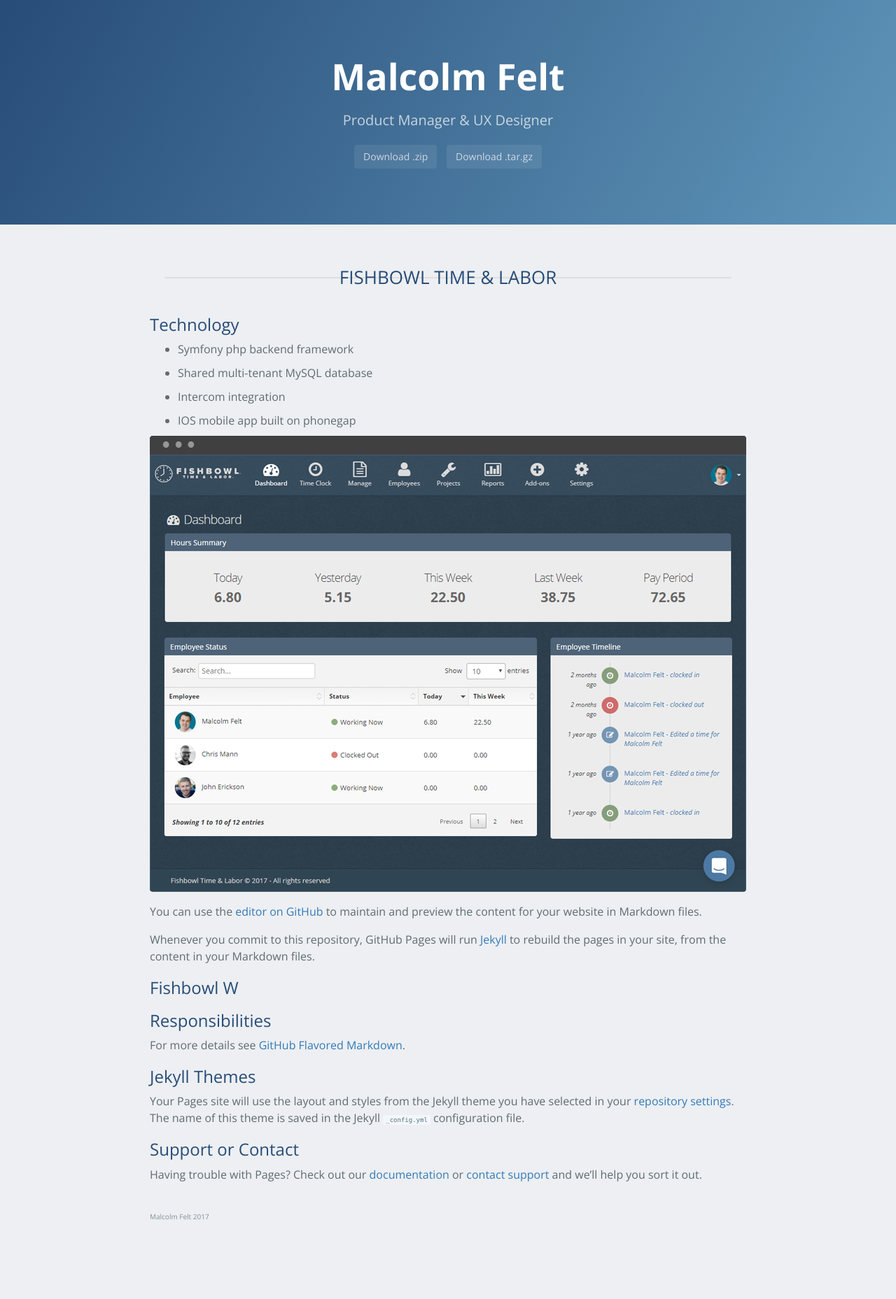
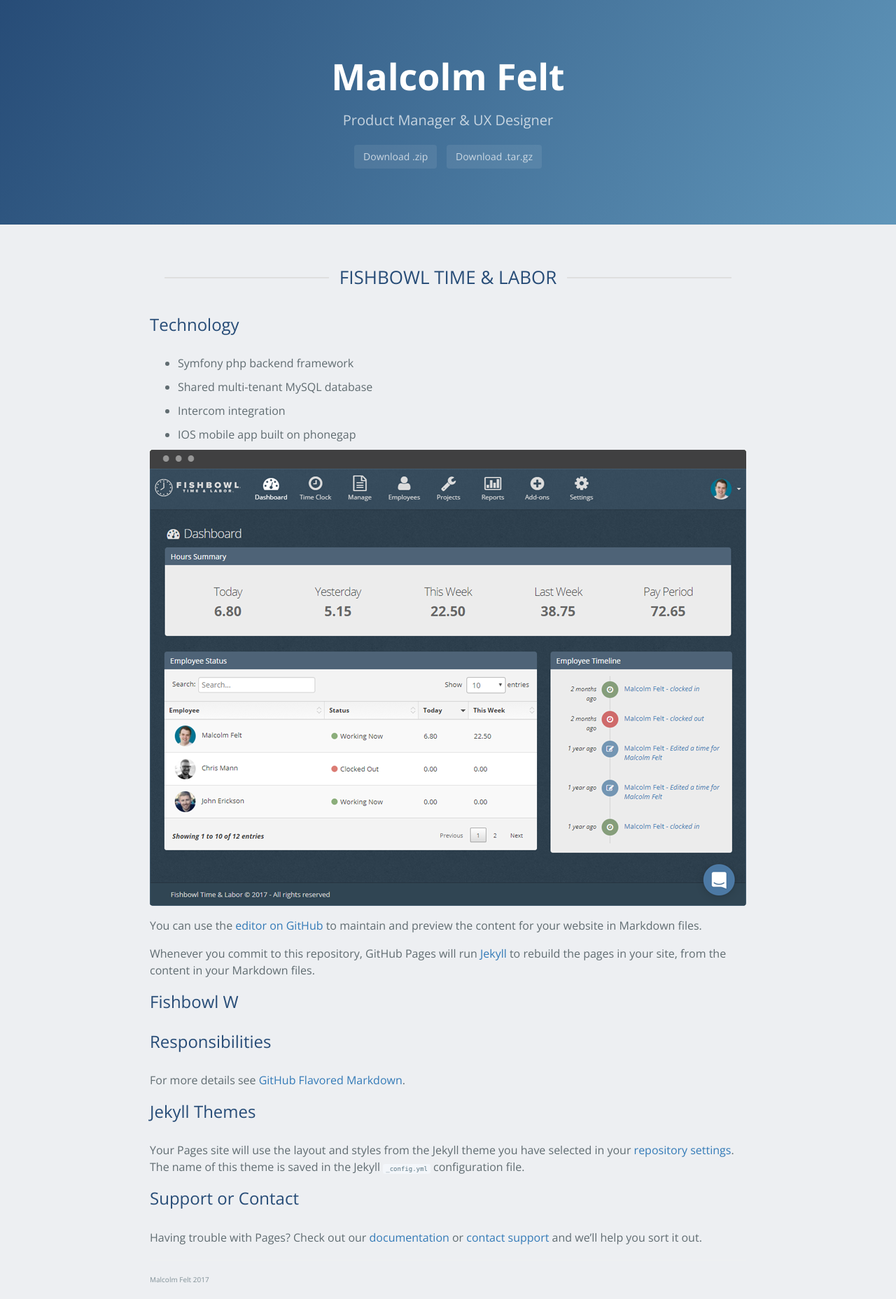
Before and after one commit to mfelt/mfelt.github.io, a Jekyll site: the page built from workforce.md, in a window 1280 px wide. Shown: the whole page at 70% size. Built offline with Jekyll 4.4.1, drawn with Linux system fonts in a browser that asks for light colours; nearby versions of some CDN libraries; our own code applies the rules of GitHub Pages for plain Markdown files; before the commit the page ends 1767 px from its top, so only the background shows below that.

Commit message:
Update styling

```diff
--- a/_sass/jekyll-theme-cayman.scss
+++ b/_sass/jekyll-theme-cayman.scss
@@ -184,7 +184,7 @@ a {
   h5,
   h6 {
     margin-top: 2rem;
-    margin-bottom: 1rem;
+    margin-bottom: 30px;
     font-weight: normal;
     color: $section-headings-color;
   }
--- a/workforce.md
+++ b/workforce.md
@@ -1,4 +1,4 @@
-## Fishbowl Time & Labor
+{% include h2 text="Fishbowl Time & Labor" %}
 
 ### Technology
 
```
